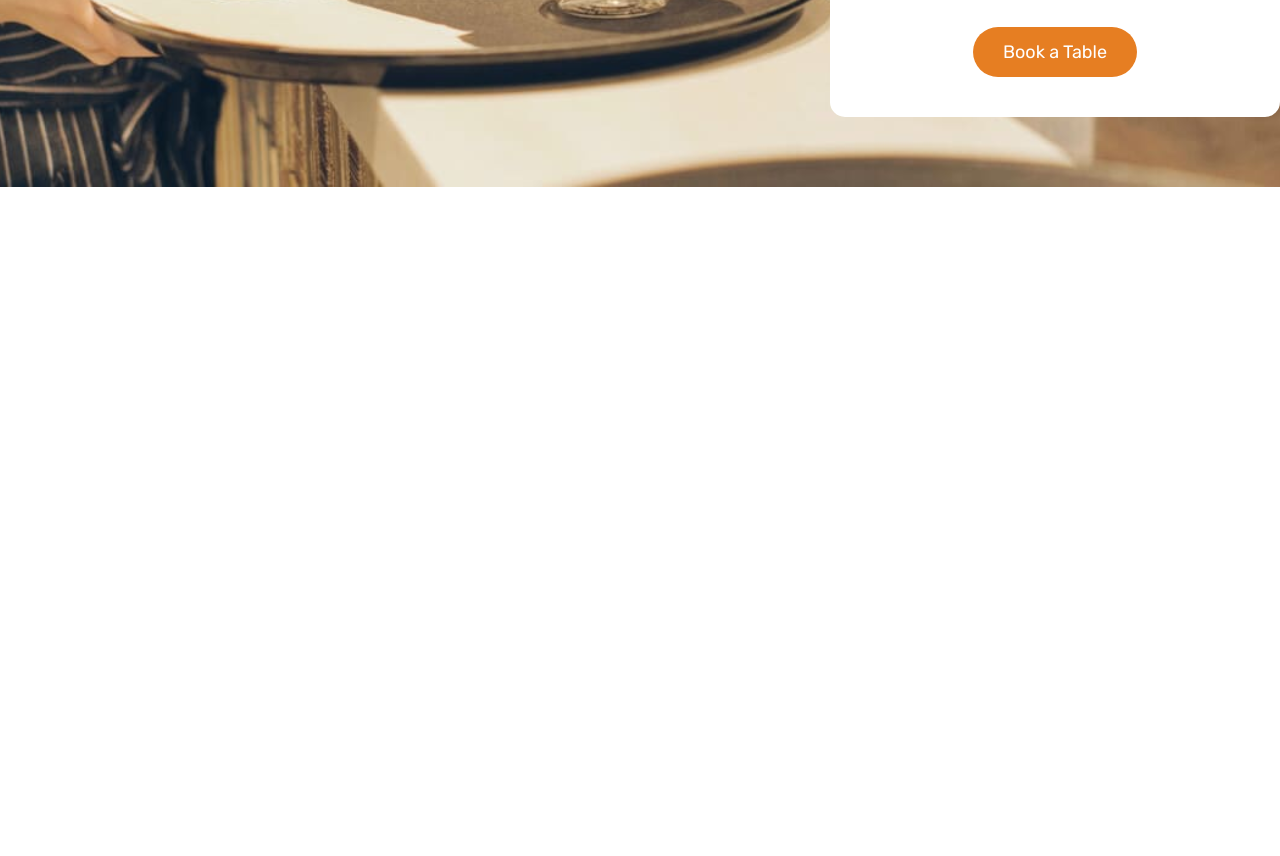
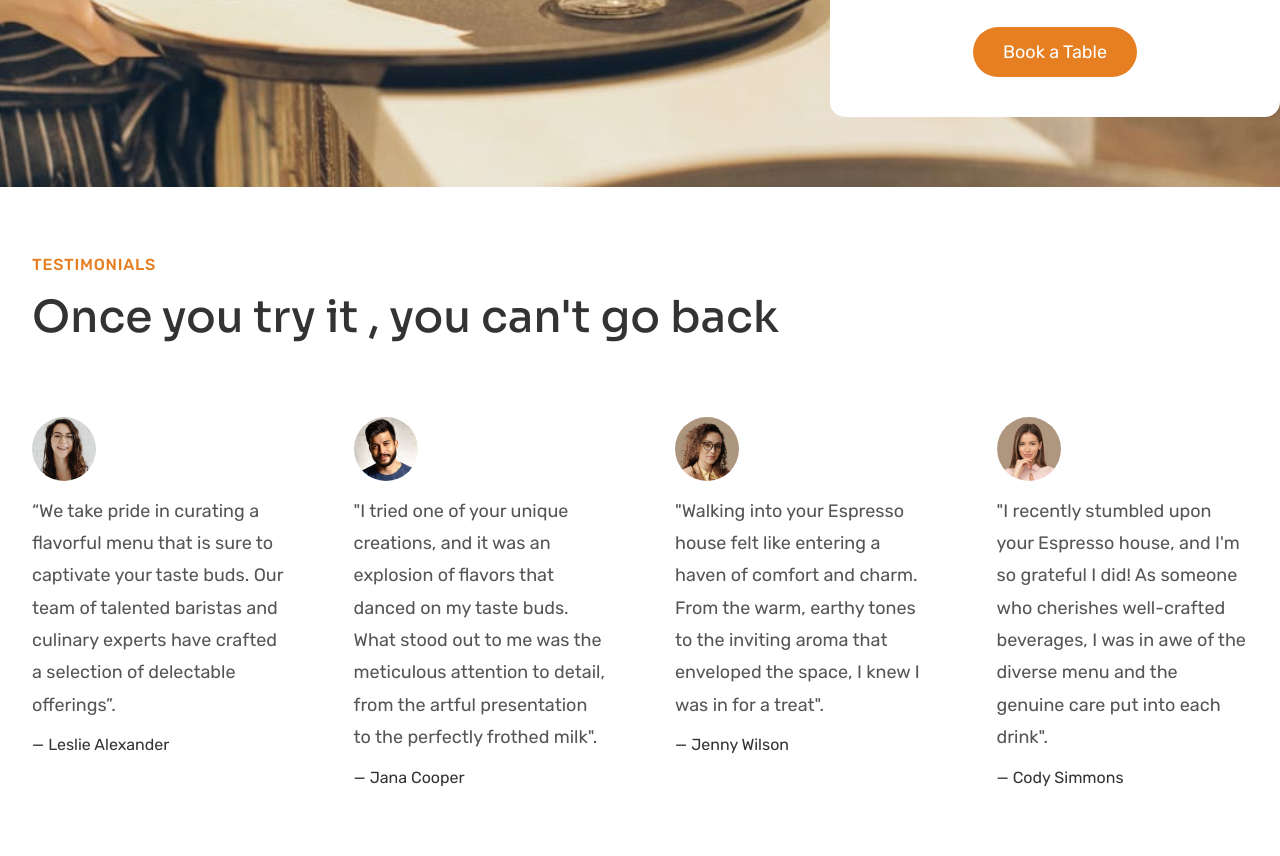
Before and after one commit to anillkunda/espresso-coffee-website, a website built with Vite: page index.html in a window 1280 px wide. Shown: the part 4677-5533 px from the top of the page. Before the commit the page ends 4934 px from the top, so only its background shows below. Built offline with nearby package versions, Linux system fonts and the light colour scheme.

Commit message:
testimonial section

```diff
--- a/css/sections/testimonial.css
+++ b/css/sections/testimonial.css
@@ -0,0 +1,46 @@
+.section-testimonials {
+  padding: 0 0 7rem 0;
+}
+
+.testimonials-container {
+  max-width: 145rem;
+  margin: 0 auto;
+  padding: 0 3.2rem;
+}
+
+.subheading {
+  display: block;
+  font-size: 1.6rem;
+  font-weight: 500;
+  color: var(--orange);
+  text-transform: uppercase;
+  margin-bottom: 1.6rem;
+  letter-spacing: 0.75px;
+}
+
+.testimonials-heading {
+  margin-bottom: 7rem;
+}
+
+.testimonials {
+  display: grid;
+  grid-template-columns: 1fr 1fr 1fr 1fr;
+  column-gap: 7rem;
+}
+
+.testimonial-img {
+  width: 6.4rem;
+  border-radius: 50%;
+  margin-bottom: 1.2rem;
+}
+
+.testimonial-text {
+  font-size: 1.8rem;
+  line-height: 1.8;
+  margin-bottom: 1.6rem;
+}
+
+.testimonial-name {
+  font-size: 1.6rem;
+  color: var(--very-dark-gray);
+}
--- a/index.html
+++ b/index.html
@@ -488,6 +488,80 @@
           </div>
         </div>
       </section>
+
+      <!-- ** Testimonial Section -->
+
+      <section class="section-testimonials">
+        <div class="testimonials-container">
+          <div class="title-wrap">
+            <span class="subheading">Testimonials</span>
+            <h2 class="heading-secondary testimonials-heading">
+              Once you try it , you can't go back
+            </h2>
+          </div>
+
+          <div class="testimonials">
+            <figure class="testimonial">
+              <img
+                src="assets/customer/leslie.jpg"
+                alt="Photo of customer Cody"
+                class="testimonial-img"
+              />
+              <blockquote class="testimonial-text">
+                “We take pride in curating a flavorful menu that is sure to
+                captivate your taste buds. Our team of talented baristas and
+                culinary experts have crafted a selection of delectable
+                offerings”.
+              </blockquote>
+              <p class="testimonial-name">&mdash; Leslie Alexander</p>
+            </figure>
+
+            <figure class="testimonial">
+              <img
+                src="assets/customer/jane.jpg"
+                alt="Photo of customer Cody"
+                class="testimonial-img"
+              />
+              <blockquote class="testimonial-text">
+                "I tried one of your unique creations, and it was an explosion
+                of flavors that danced on my taste buds. What stood out to me
+                was the meticulous attention to detail, from the artful
+                presentation to the perfectly frothed milk".
+              </blockquote>
+              <p class="testimonial-name">&mdash; Jana Cooper</p>
+            </figure>
+
+            <figure class="testimonial">
+              <img
+                src="assets/customer/jenny.jpg"
+                alt="Photo of customer Cody"
+                class="testimonial-img"
+              />
+              <blockquote class="testimonial-text">
+                "Walking into your Espresso house felt like entering a haven of
+                comfort and charm. From the warm, earthy tones to the inviting
+                aroma that enveloped the space, I knew I was in for a treat".
+              </blockquote>
+              <p class="testimonial-name">&mdash; Jenny Wilson</p>
+            </figure>
+
+            <figure class="testimonial">
+              <img
+                src="assets/customer/cody.jpg"
+                alt="Photo of customer Cody"
+                class="testimonial-img"
+              />
+              <blockquote class="testimonial-text">
+                "I recently stumbled upon your Espresso house, and I'm so
+                grateful I did! As someone who cherishes well-crafted beverages,
+                I was in awe of the diverse menu and the genuine care put into
+                each drink".
+              </blockquote>
+              <p class="testimonial-name">&mdash; Cody Simmons</p>
+            </figure>
+          </div>
+        </div>
+      </section>
     </main>
   </body>
 </html>
```
